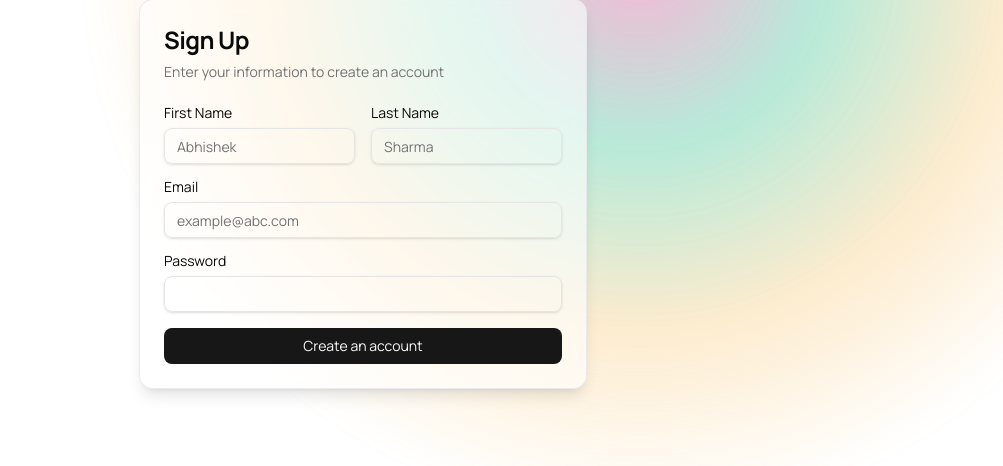
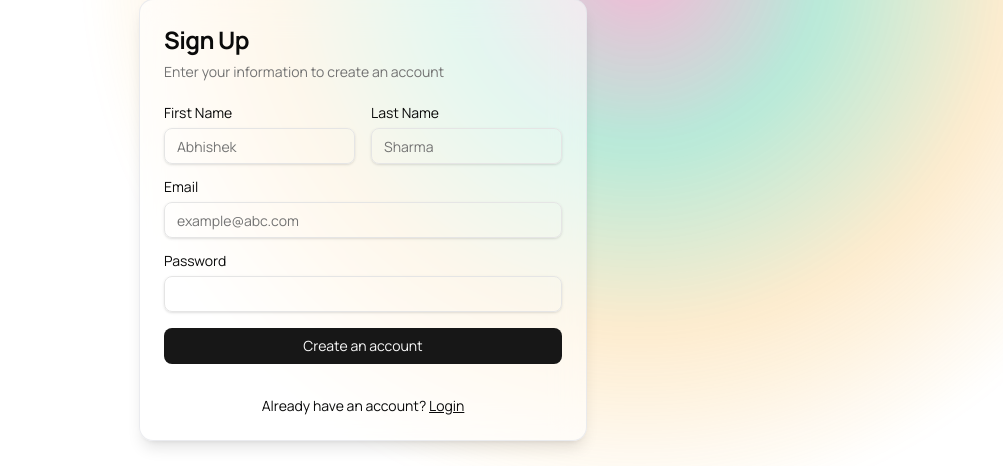
Before and after one commit to abhibiz-hash/fynbiddr, a React (Vite) app in the folder client-v2/: page /register in a window 1280 px wide. Shown: the part 123-589 px from the top of the page, without its empty margins (277-1280 px from the left). Built offline with nearby package versions, Linux system fonts and the light colour scheme; no server answers.

Commit message:
feat: integrate sonner for toast notifications in Login and Register pages

```diff
--- a/client-v2/package.json
+++ b/client-v2/package.json
@@ -19,10 +19,12 @@
     "clsx": "^2.1.1",
     "jwt-decode": "^4.0.0",
     "lucide-react": "^0.542.0",
+    "next-themes": "^0.4.6",
     "react": "^19.1.1",
     "react-dom": "^19.1.1",
     "react-router-dom": "^7.8.2",
     "socket.io-client": "^4.8.1",
+    "sonner": "^2.0.7",
     "tailwind-merge": "^3.3.1",
     "tailwindcss": "^4.1.13",
     "tailwindcss-animate": "^1.0.7"
--- a/client-v2/src/components/Layout.tsx
+++ b/client-v2/src/components/Layout.tsx
@@ -1,7 +1,7 @@
 import { Outlet } from 'react-router-dom'
 import Navbar from './Navbar'
 import Footer from './Footer'
-
+import { Toaster } from "@/components/ui/sonner"
 
 const Layout = () => {
     return (
@@ -18,6 +18,19 @@ const Layout = () => {
             </main>
 
             <Footer />
+            <Toaster
+                position="top-right"
+                richColors
+                toastOptions={{
+                    style: {
+                        background: 'rgba(0, 0, 0, 0.5)',
+                        backdropFilter: 'blur(8px)',
+                        border: '1px solid rgba(229, 231, 235, 0.8)',
+                        boxShadow: '0 4px 6px -1px rgb(0 0 0 / 0.2), 0 2px 4px -2px rgb(0 0 0 / 0.2)',
+                        borderRadius: '0.5rem',
+                    } as React.CSSProperties,
+                }}
+            />
         </div>
     )
 }
--- /dev/null
+++ b/client-v2/src/components/ui/sonner.tsx
@@ -0,0 +1,29 @@
+import { useTheme } from "next-themes"
+import { Toaster as Sonner } from "sonner"
+
+type ToasterProps = React.ComponentProps<typeof Sonner>
+
+const Toaster = ({ ...props }: ToasterProps) => {
+  const { theme = "system" } = useTheme()
+
+  return (
+    <Sonner
+      theme={theme as ToasterProps["theme"]}
+      className="toaster group"
+      toastOptions={{
+        classNames: {
+          toast:
+            "group toast group-[.toaster]:bg-background group-[.toaster]:text-foreground group-[.toaster]:border-border group-[.toaster]:shadow-lg",
+          description: "group-[.toast]:text-muted-foreground",
+          actionButton:
+            "group-[.toast]:bg-primary group-[.toast]:text-primary-foreground",
+          cancelButton:
+            "group-[.toast]:bg-muted group-[.toast]:text-muted-foreground",
+        },
+      }}
+      {...props}
+    />
+  )
+}
+
+export { Toaster }
--- a/client-v2/src/pages/LoginPage.tsx
+++ b/client-v2/src/pages/LoginPage.tsx
@@ -6,6 +6,10 @@ import { Card, CardContent, CardDescription, CardHeader, CardTitle } from "@/com
 import { Label } from "@/components/ui/label"
 import { Input } from "@/components/ui/input"
 import { Button } from "@/components/ui/button"
+import { toast } from "sonner"
+
+
+
 
 const LoginPage = () => {
 
@@ -21,9 +25,22 @@ const LoginPage = () => {
         try {
             const response = await apiClient.post('/auth/login', { email, password })
             login(response.data.accessToken)
+
+            toast.success("Login Successful!", {
+                description: "Welcome back!",
+                duration: 3000,
+            })
+
             navigate('/')
-        } catch (err) {
-            setError('Failed to log in. Please check your credentials.')
+        } catch (err: any) {
+            const errorMessage = 'Failed to log in. Please check your credentials.'
+            setError(errorMessage)
+
+            toast.error("Login Failed", {
+                description: errorMessage,
+                duration: 5000,
+            })
+
             console.error(err)
         }
     }
--- a/client-v2/src/pages/RegisterPage.tsx
+++ b/client-v2/src/pages/RegisterPage.tsx
@@ -4,6 +4,10 @@ import { Card, CardHeader, CardTitle, CardDescription, CardContent } from "@/com
 import { Input } from "@/components/ui/input"
 import { Label } from "@/components/ui/label"
 import { Button } from "@/components/ui/button"
+import apiClient from "../api/axios"
+import { toast } from "sonner"
+
+
 
 const RegisterPage = () => {
 
@@ -15,6 +19,35 @@ const RegisterPage = () => {
 
     const navigate = useNavigate()
 
+    const handleSubmit = async (e: React.FormEvent) => {
+        e.preventDefault()
+        setError('')
+
+        try {
+            await apiClient.post('/auth/register', {
+                firstName,
+                lastName,
+                email,
+                password
+            })
+
+            toast.success("Account Created!", {
+                description: "You can now login with credentials.",
+                duration: 3000,
+            })
+
+            navigate('/login')
+        } catch (err: any) {
+            const errorMessage = err.response?.data?.message || 'Failed to register. Please try again.'
+            setError(errorMessage)
+
+            toast.error("Registration Failed", {
+                description: errorMessage,
+                duration: 5000,
+            })
+            console.error(err)
+        }
+    }
 
     return (
         <div className="py-15 flex justify-center items-center">
@@ -24,7 +57,7 @@ const RegisterPage = () => {
                     <CardDescription>Enter your information to create an account</CardDescription>
                 </CardHeader>
                 <CardContent>
-                    <form className="grid gap-4">
+                    <form onSubmit={handleSubmit} className="grid gap-4">
                         <div className="grid grid-cols-2 gap-4">
                             <div className="grid gap-2">
                                 <Label htmlFor="first-name">First Name</Label>
@@ -67,7 +100,14 @@ const RegisterPage = () => {
                                 onChange={(e) => setPassword(e.target.value)}
                             />
                         </div>
+
+                        {error && <p className="text-red-500 text-sm">{error}</p>}
+
                         <Button type="submit" className="w-full">Create an account</Button>
+                        <div className="mt-4 text-center text-sm">
+                            Already have an account?{" "}
+                            <Link to="/login" className="underline">Login</Link>
+                        </div>
                     </form>
                 </CardContent>
             </Card>
```
Also changed, not shown: client-v2/src/index.css (line endings or trailing spaces), 1 other file (tests, documents, lock files or other folders).
